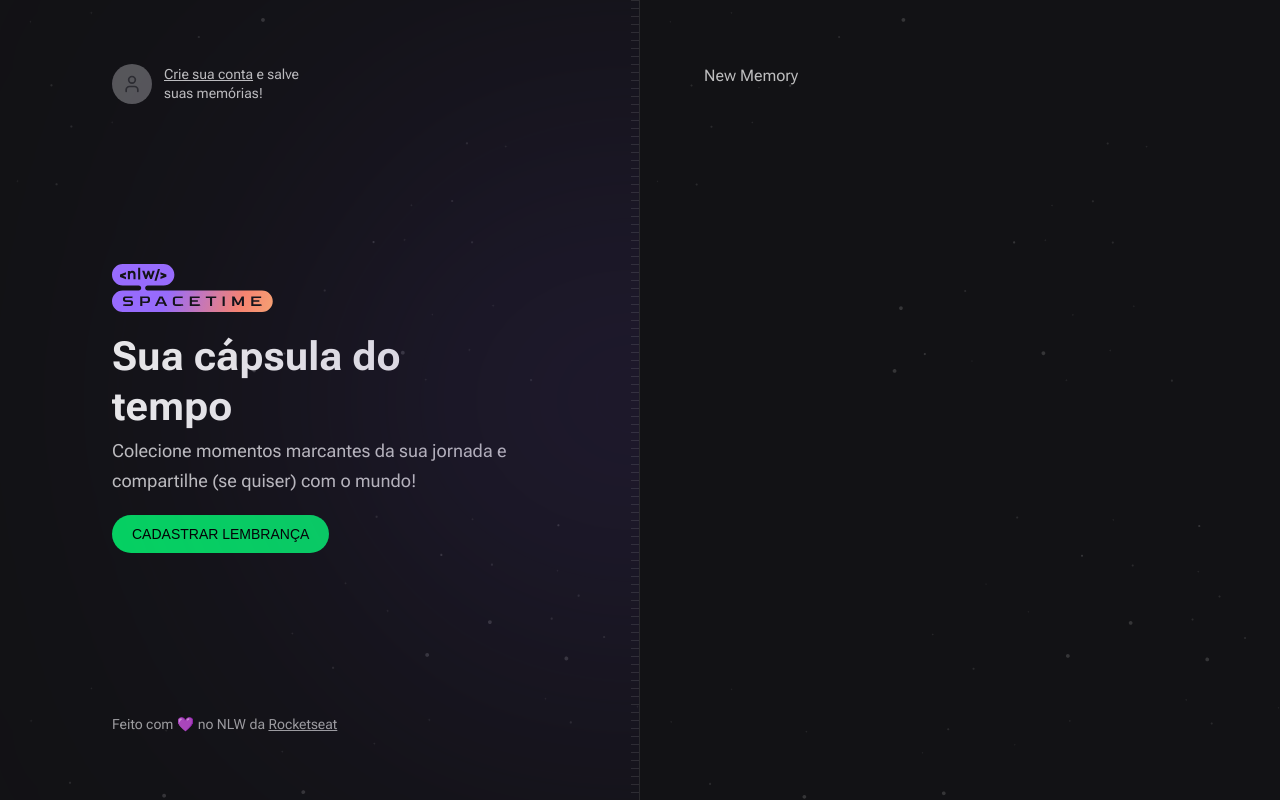
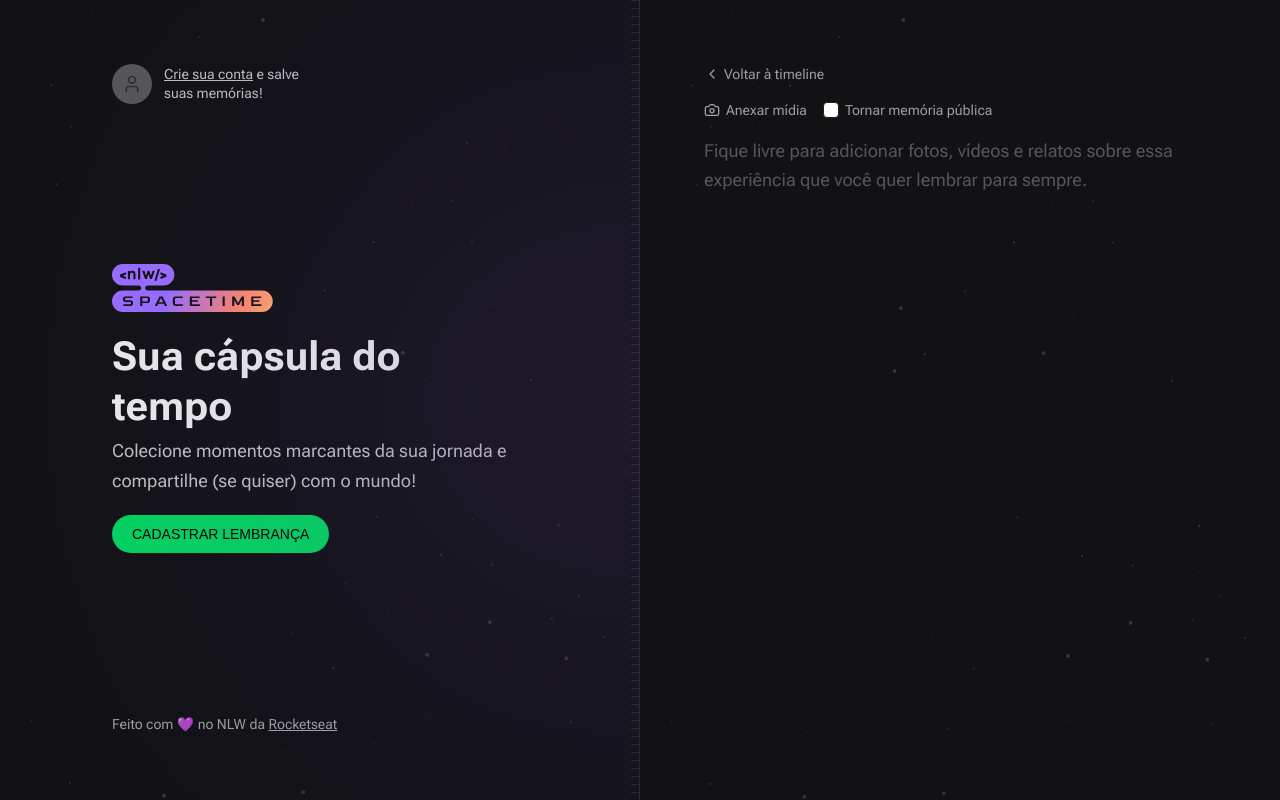
Before and after one commit to wallacewolv/nlw-spacetime-frontend, a Next.js app: page /memories/new in a window 1280 px wide. Built offline with nearby package versions, Linux system fonts and the light colour scheme; no server answers; a web font is replaced by a local one.

Commit message:
feat: Pagina de nova memória

```diff
--- a/package.json
+++ b/package.json
@@ -27,6 +27,7 @@
   },
   "devDependencies": {
     "@rocketseat/eslint-config": "^1.2.0",
+    "@tailwindcss/forms": "^0.5.3",
     "prettier-plugin-tailwindcss": "^0.3.0"
   }
 }
--- a/src/app/memories/new/page.tsx
+++ b/src/app/memories/new/page.tsx
@@ -1,3 +1,51 @@
+import { Camera, ChevronLeft } from 'lucide-react'
+import Link from 'next/link'
+
 export default function NewMemory() {
-  return <h1>New Memory</h1>
+  return (
+    <div className="flex flex-1 flex-col gap-4">
+      <Link
+        href="/"
+        className="flex items-center gap-1 text-sm text-gray-200 hover:text-gray-100"
+      >
+        <ChevronLeft className="h-4 w-4" />
+        Voltar à timeline
+      </Link>
+
+      <form className="flex flex-1 flex-col gap-2">
+        <div className="flex items-center gap-4">
+          <label
+            htmlFor="media"
+            className="flex cursor-pointer items-center gap-1.5 text-sm text-gray-200 hover:text-gray-100"
+          >
+            <Camera className="h-4 w-4" />
+            Anexar mídia
+          </label>
+
+          <label
+            htmlFor="isPublic"
+            className="flex items-center gap-1.5 text-sm text-gray-200 hover:text-gray-100"
+          >
+            <input
+              type="checkbox"
+              name="isPublic"
+              id="isPublic"
+              value="true"
+              className="h-4 w-4 rounded border-gray-700 text-purple-500"
+            />
+            Tornar memória pública
+          </label>
+        </div>
+        {/* Hackzinho para o input não aparecer */}
+        <input type="file" id="media" className="invisible h-0 w-0" />
+
+        <textarea
+          name="content"
+          spellCheck={false}
+          className="w-full flex-1 resize-none rounded border-0 bg-transparent p-0 text-lg leading-relaxed text-gray-100 placeholder:text-gray-400 focus:ring-0"
+          placeholder="Fique livre para adicionar fotos, vídeos e relatos sobre essa experiência que você quer lembrar para sempre."
+        />
+      </form>
+    </div>
+  )
 }
--- a/tailwind.config.js
+++ b/tailwind.config.js
@@ -93,5 +93,5 @@ module.exports = {
       },
     },
   },
-  plugins: [],
+  plugins: [require('@tailwindcss/forms')],
 }
```
Also changed, not shown: 1 other file (tests, documents, lock files or other folders).
